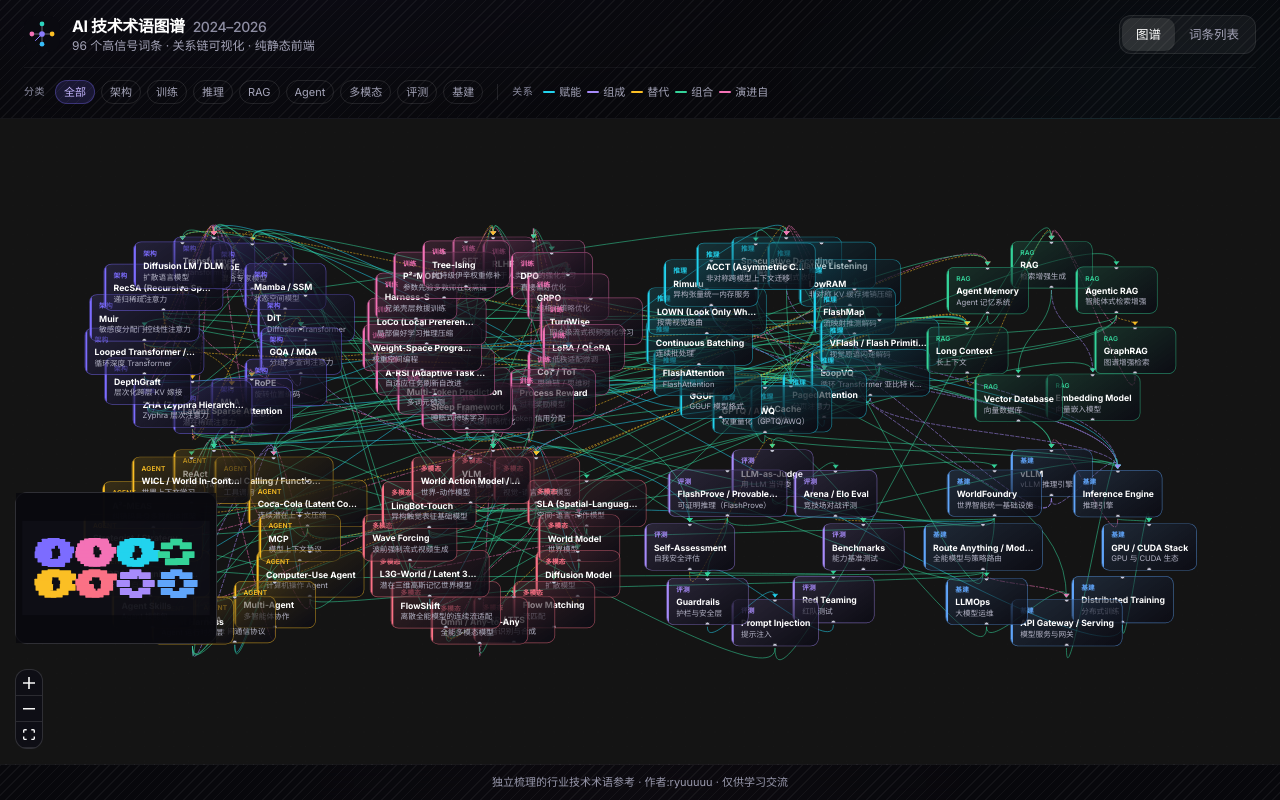
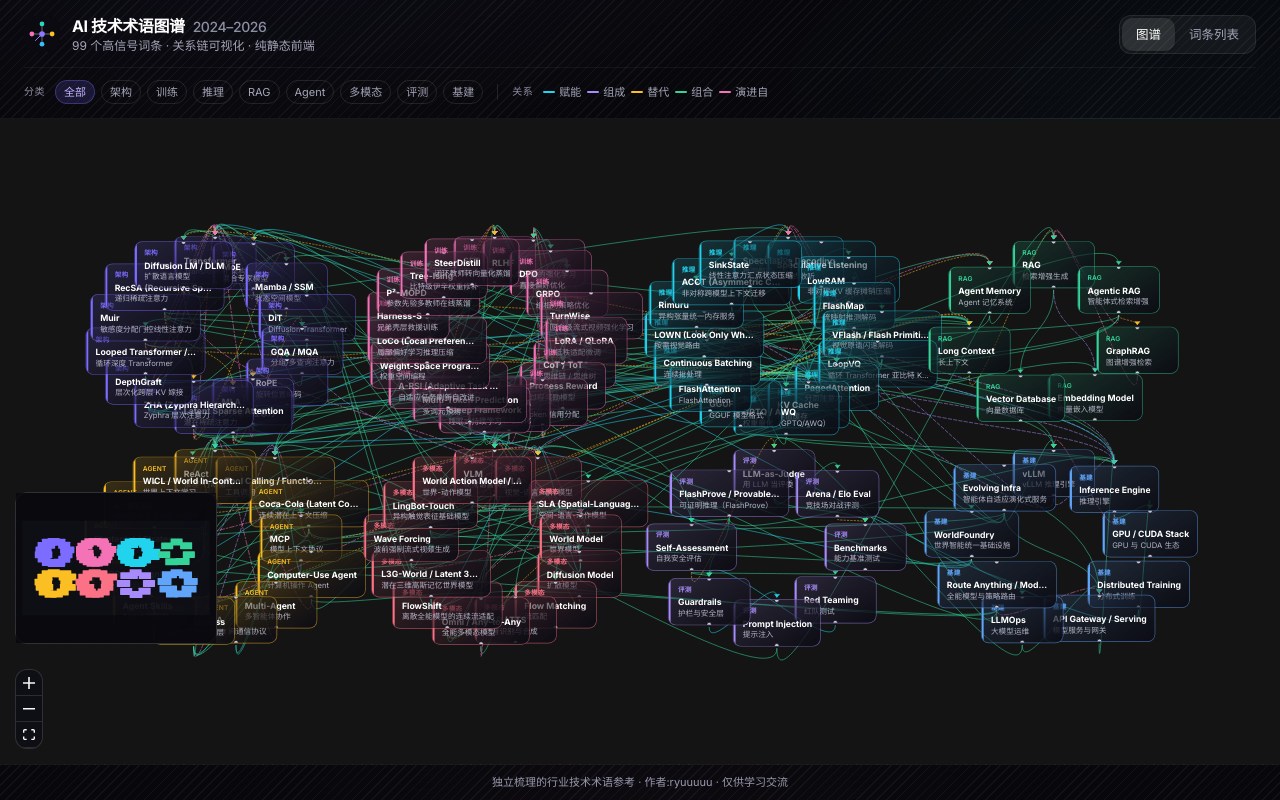
Before and after one commit to keepline/ai-tech-glossary, a React (Vite) app: page / in a window 1280 px wide. Built offline with nearby package versions, Linux system fonts and the light colour scheme.

Commit message:
feat: add SteerDistill, SinkState, and Evolving Infra glossary terms
Incorporate high-signal Nov 12 technical terms on quantization-aware agent distillation, hybrid-model recurrent-state compression, and agent-adaptive LLM serving.

```diff
--- a/src/data/terms.ts
+++ b/src/data/terms.ts
@@ -369,6 +369,17 @@ export const terms: Term[] = [
       '把「改模型」从高成本的智能体权重手术，收成可在 GPU（乃至量子退火/QAOA）上求解的比特级组合优化；是 2026 权重空间编程之后，一条可复现、更稀疏也更便宜的模型修补路径。',
     yearHint: '2026',
   },
+  {
+    id: 'steerdistill',
+    en: 'SteerDistill',
+    zh: '闭环教师转向量化蒸馏',
+    category: '训练与对齐',
+    explanation:
+      'SteerDistill：面向 LLM Agent 的量化感知蒸馏（QAD）。全精度教师根据学生失败轨迹与成功参考，指出被忽略的任务约束或环境条件，引导学生从出错前上下文改写动作，并用执行反馈迭代修正，直到通过局部验证（closed-loop teacher steering）；随后在无指导条件下内化：纠正回合对齐被转向学生的预测，其余回合对齐 BF16 教师。五类智能体基准、三款模型上，W4A16 平均分超出最强量化基线约 1.67–2.18 分，并与 BF16 相差不到 1 分；τ²-Bench 成功率比 QeRL 高约 1.84 个百分点，训练 GPU 时数少约 67%。转向本身把回合级 Pass@4 从 9.6% 提到 82.3%（arXiv 2611.13410）。',
+    whyItMatters:
+      '量化让 Agent 更便宜，却常在关键回合漏看约束。SteerDistill 把「在学生自己的失败上下文里长出可验证纠正」做成可蒸馏的闭环，是 2026 把低比特 Agent 拉回满精度成功率的一条清晰配方。',
+    yearHint: '2026',
+  },
 
   // ── 推理与效率 ────────────────────────────────────────
   {
@@ -539,6 +550,17 @@ export const terms: Term[] = [
       'Asymmetric Cross-LLM Context Transfer：在同族不同规模模型之间迁移 KV Cache（token cartography、动态头分配与编译），让分层路由把长上下文交接出去而无需完整重 prefill。报道在约 19k token 交接上可大幅加速，并约减 75% KV 体积。',
     whyItMatters:
       '把「小模型接请求、大模型接手长上下文」做成可工程化的缓存交接，而不是每次冷启动；是推测解码与网关路由之外，直接砍 TTFT/算力的关键拼图。',
+    yearHint: '2026',
+  },
+  {
+    id: 'sinkstate',
+    en: 'SinkState',
+    zh: '线性注意力汇点状态压缩',
+    category: '推理与效率',
+    explanation:
+      'SinkState：观察到混合模型里线性注意力层的 Q/K/V 会稳定集中在低维子空间（linear attention sink），循环状态实际低秩且秩随状态变化，但现有服务仍按稠密状态反复读写。方法在推理全程把每个循环状态存成自适应低秩因子，用缓冲更新与仅针对主子空间的局部 SVD，并在 CPU 上异步合并剩余分量。在 4B–120B、含 Mamba-2 与 GDN 层的四款混合模型上，相对 Mamba-SSM 与 FLA，循环状态峰值显存最多降约 2.6×（平均约 1.9×），解码最多加速约 1.58×（平均约 1.25×），精度基本保持（arXiv 2611.14246）。',
+    whyItMatters:
+      '混合骨干把历史压进固定循环状态后，带宽瓶颈从 KV 转移到状态张量。SinkState 把「汇点」现象变成可服务的低秩压缩，与面向 Softmax KV 的 LowRAM 互补，是 2026 混合 LLM 高并发解码的一条新轴。',
     yearHint: '2026',
   },
 
@@ -1088,7 +1110,17 @@ export const terms: Term[] = [
       '视觉好看不等于会建模世界。给视频/3D/4D、具身动作与交互式世界系统一套可复现的比较底座，是 2026 把世界模型从生成演示推进到可度量世界智能的关键基建。',
     yearHint: '2026',
   },
-
+  {
+    id: 'evolving-infra',
+    en: 'Evolving Infra',
+    zh: '智能体自适应演化式服务',
+    category: '基础设施与部署',
+    explanation:
+      'Evolving Infra（MIT HAN Lab 等）：面向动态智能体负载的服务框架。把预填充/解码算力分配与 KV 缓存管理解耦，节点可在线切换阶段而无需重启；在线规划器按负载组成调整 PD 拆分，智能体感知的分布式 KV 管理器则用上下文管理信号指导路由、迁移与驱逐，避免回收智能体稍后仍会复用的前缀缓存。在编程、数学与计算机操作任务上，用 GLM-5.2 与 Kimi K2.6、最多 256 张 GB300，相对 NVIDIA 生产框架 Dynamo，平均端到端请求时延与 P95 TTFT 最多分别降约 4.1× 与 14×（arXiv 2611.12304）。',
+    whyItMatters:
+      '静态 PD 拆分跟不上智能体负载的节律与上下文压缩；把「算力角色」和「可复用 KV」分开演化，是 2026 大规模 Agent 服务相对通用推理引擎的关键适配层。',
+    yearHint: '2026',
+  },
 
 ]
 
@@ -1396,8 +1428,27 @@ export const edges: Edge[] = [
   { source: 'world-action-model', target: 'worldfoundry', type: 'stacks-with' },
   { source: 'world-action-model', target: 'wicl', type: 'stacks-with' },
 
+  { source: 'steerdistill', target: 'gptq-awq', type: 'stacks-with' },
+  { source: 'steerdistill', target: 'p2-mopd', type: 'stacks-with' },
+  { source: 'steerdistill', target: 'react-agent', type: 'stacks-with' },
+  { source: 'steerdistill', target: 'tool-calling', type: 'stacks-with' },
+  { source: 'steerdistill', target: 'agent-harness', type: 'stacks-with' },
+
+  { source: 'sinkstate', target: 'mamba', type: 'stacks-with' },
+  { source: 'sinkstate', target: 'lowram', type: 'stacks-with' },
+  { source: 'sinkstate', target: 'rimuru', type: 'stacks-with' },
+  { source: 'sinkstate', target: 'inference-engine', type: 'stacks-with' },
+
+  { source: 'evolving-infra', target: 'kv-cache', type: 'stacks-with' },
+  { source: 'evolving-infra', target: 'continuous-batching', type: 'stacks-with' },
+  { source: 'evolving-infra', target: 'paged-attention', type: 'stacks-with' },
+  { source: 'evolving-infra', target: 'serving-gateway', type: 'stacks-with' },
+  { source: 'evolving-infra', target: 'agent-harness', type: 'stacks-with' },
+  { source: 'evolving-infra', target: 'computer-use', type: 'stacks-with' },
+  { source: 'evolving-infra', target: 'vllm', type: 'stacks-with' },
 
 ]
+
 
 
 export function getTermById(id: string): Term | undefined {
```
